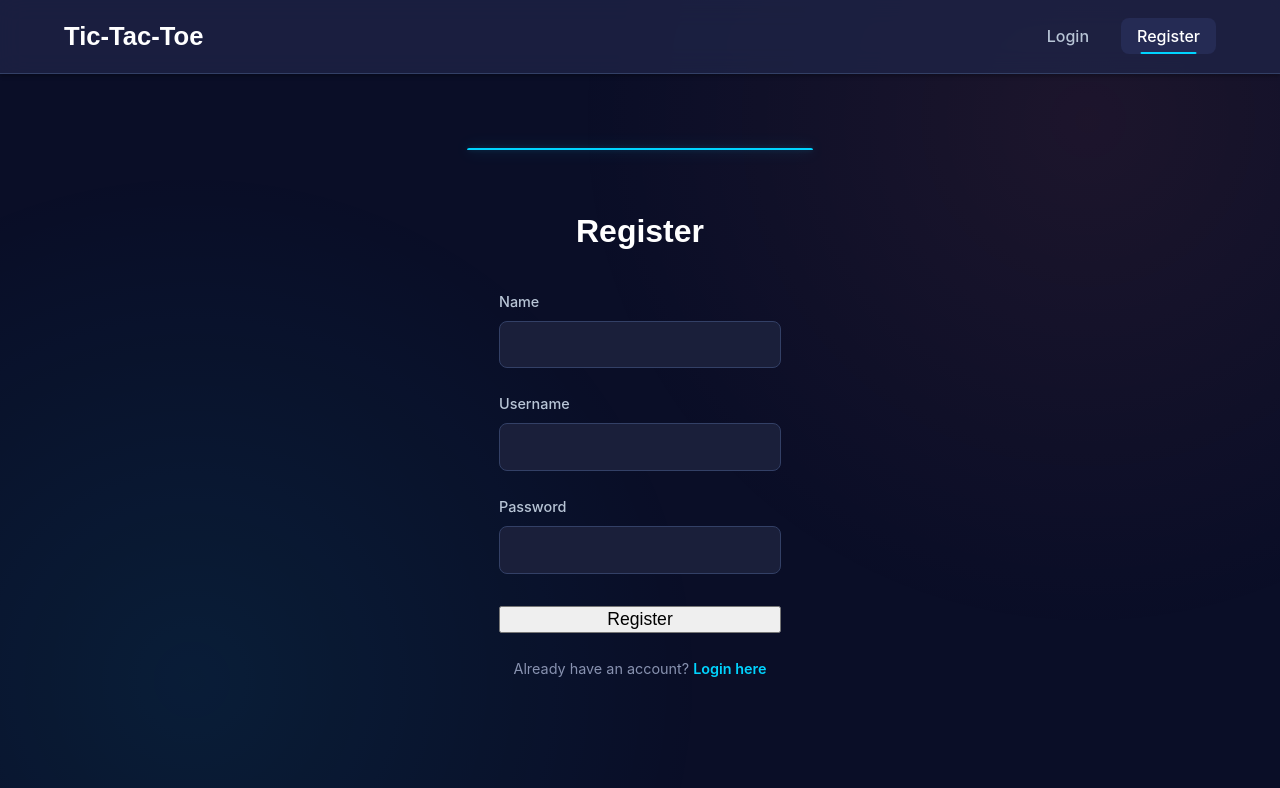
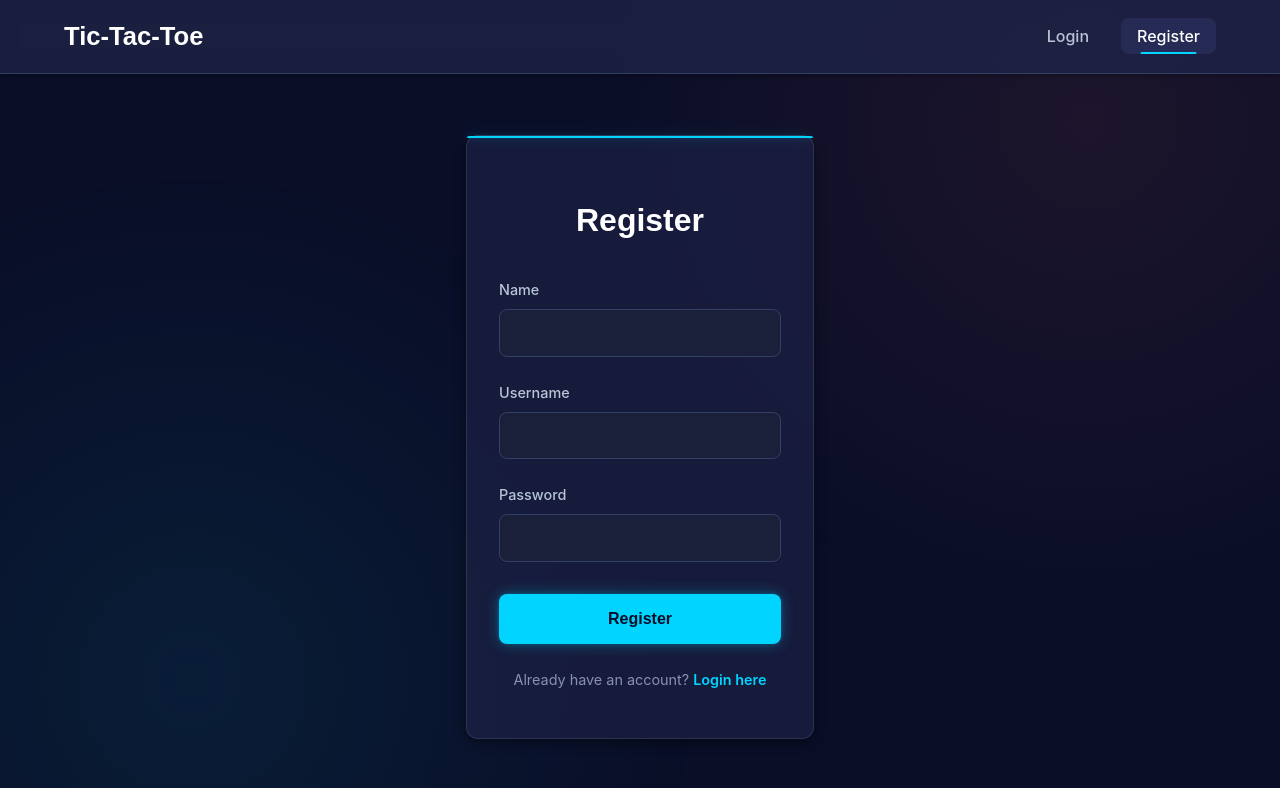
Before and after one commit to Dhananjay0905/tictactoe-frontend, a React (Create React App) app: page /register in a window 1280 px wide. Shown: the top 788 px of the page. Built offline with nearby package versions, Linux system fonts and the light colour scheme; no server answers.

Commit message:
Bug fixes

```diff
--- a/src/pages/Login.js
+++ b/src/pages/Login.js
@@ -1,37 +1,40 @@
-import React, { useState } from "react";
-import axios from "axios";
-import { useNavigate, Link } from "react-router-dom";
-import "../styles/Auth.css";
+// FILE: src/pages/Login.js
+import React, { useState } from 'react';
+import axios from 'axios';
+import { useNavigate, Link } from 'react-router-dom';
+import '../styles/Auth.css';
 
-const API_URL = process.env.REACT_APP_API_URL || "http://localhost:5000/api";
+const API_URL = process.env.REACT_APP_API_URL || 'http://localhost:5000/api';
 
 function Login({ setUser }) {
-  const [username, setUsername] = useState("");
-  const [password, setPassword] = useState("");
-  const [error, setError] = useState("");
+    const [username, setUsername] = useState('');
+    const [password, setPassword] = useState('');
+    const [error, setError] = useState('');
     const navigate = useNavigate();
 
     const handleSubmit = async (e) => {
         e.preventDefault();
+        setError(''); // --- THIS IS THE FIX --- Clear previous errors on a new attempt.
+
         try {
             const response = await axios.post(`${API_URL}/auth/login`, {
                 username,
                 password,
             });
             const { token, ...userData } = response.data;
-      localStorage.setItem("token", token);
-      localStorage.setItem("user", JSON.stringify(userData));
+            localStorage.setItem('token', token);
+            localStorage.setItem('user', JSON.stringify(userData));
             setUser(userData);
-      navigate("/gamemode");
+            navigate('/gamemode');
         } catch (err) {
-      setError("Invalid credentials. Please try again.");
+            setError('Invalid credentials. Please try again.');
             console.error(err);
         }
     };
 
     return (
         <div className="auth-container">
-      <form className="auth-form" onSubmit={handleSubmit}>
+            <form className="auth-form glass-card" onSubmit={handleSubmit}>
                 <h2>Login</h2>
                 {error && <p className="error-message">{error}</p>}
                 <div className="form-group">
@@ -54,9 +57,7 @@ function Login({ setUser }) {
                         required
                     />
                 </div>
-        <button type="submit" className="auth-button">
-          Log In
-        </button>
+                <button type="submit" className="auth-button neon-button">Log In</button>
                 <p className="auth-switch">
                     Don't have an account? <Link to="/register">Register here</Link>
                 </p>
--- a/src/pages/Register.js
+++ b/src/pages/Register.js
@@ -1,19 +1,22 @@
-import React, { useState } from "react";
-import axios from "axios";
-import { useNavigate, Link } from "react-router-dom";
-import "../styles/Auth.css";
+// FILE: src/pages/Register.js
+import React, { useState } from 'react';
+import axios from 'axios';
+import { useNavigate, Link } from 'react-router-dom';
+import '../styles/Auth.css';
 
-const API_URL = process.env.REACT_APP_API_URL || "http://localhost:5000/api";
+const API_URL = process.env.REACT_APP_API_URL || 'http://localhost:5000/api';
 
 function Register({ setUser }) {
-  const [name, setName] = useState("");
-  const [username, setUsername] = useState("");
-  const [password, setPassword] = useState("");
-  const [error, setError] = useState("");
+    const [name, setName] = useState('');
+    const [username, setUsername] = useState('');
+    const [password, setPassword] = useState('');
+    const [error, setError] = useState('');
     const navigate = useNavigate();
 
     const handleSubmit = async (e) => {
         e.preventDefault();
+        setError(''); // --- THIS IS THE FIX --- Clear previous errors on a new attempt.
+
         try {
             const response = await axios.post(`${API_URL}/auth/register`, {
                 name,
@@ -21,19 +24,19 @@ function Register({ setUser }) {
                 password,
             });
             const { token, ...userData } = response.data;
-      localStorage.setItem("token", token);
-      localStorage.setItem("user", JSON.stringify(userData));
+            localStorage.setItem('token', token);
+            localStorage.setItem('user', JSON.stringify(userData));
             setUser(userData);
-      navigate("/gamemode");
+            navigate('/gamemode');
         } catch (err) {
-      setError("Registration failed. Username might be taken.");
+            setError('Registration failed. Username might be taken.');
             console.error(err);
         }
     };
 
     return (
         <div className="auth-container">
-      <form className="auth-form" onSubmit={handleSubmit}>
+            <form className="auth-form glass-card" onSubmit={handleSubmit}>
                 <h2>Register</h2>
                 {error && <p className="error-message">{error}</p>}
                 <div className="form-group">
@@ -66,9 +69,7 @@ function Register({ setUser }) {
                         required
                     />
                 </div>
-        <button type="submit" className="auth-button">
-          Register
-        </button>
+                <button type="submit" className="auth-button neon-button">Register</button>
                  <p className="auth-switch">
                     Already have an account? <Link to="/login">Login here</Link>
                 </p>
--- a/src/pages/Stats.js
+++ b/src/pages/Stats.js
@@ -50,7 +50,7 @@ function Stats() {
       <div className="stats-grid">
         <div className="stat-item">
           <span className="stat-label">Username</span>
-          <span className="stat-value">{stats.username}</span>
+          <span className="stat-value username-value">{stats.username}</span>
         </div>
         <div className="stat-item">
           <span className="stat-label">Games Played</span>
--- a/src/styles/Stats.css
+++ b/src/styles/Stats.css
@@ -44,7 +44,9 @@
   gap: var(--spacing-lg);
 }
 
-/* Styling for each individual statistic card */
+/* Styling for each individual statistic card.
+  This is now a CSS container, allowing child elements to be sized relative to it.
+*/
 .stat-item {
   background: var(--surface);
   padding: var(--spacing-lg);
@@ -57,6 +59,7 @@
   transition: all var(--transition-normal);
   position: relative;
   overflow: hidden;
+  container-type: inline-size; /* Makes this a query container */
 }
 
 .stat-item:hover {
@@ -100,6 +103,17 @@
   line-height: 1.1;
 }
 
+/* --- THIS IS THE FIX --- */
+/* This class now keeps the username on a single line and shrinks the font to fit.
+*/
+.stat-value.username-value {
+    font-size: clamp(0.1rem, 16cqw, 2.8rem); /* Lowered the minimum font size */
+    white-space: nowrap; /* Prevents the name from wrapping to a new line */
+    width: 100%; /* Ensures the element knows its container's width */
+    text-align: center; /* Keeps the text centered */
+}
+
+
 /* Color variations for different types of stats */
 .stat-value.green {
   color: var(--success);
```
Lines whose indentation alone changed are shown as unchanged.
